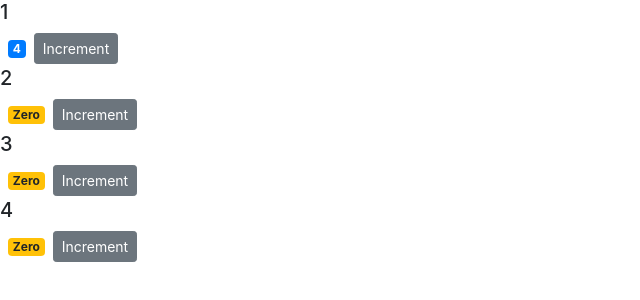
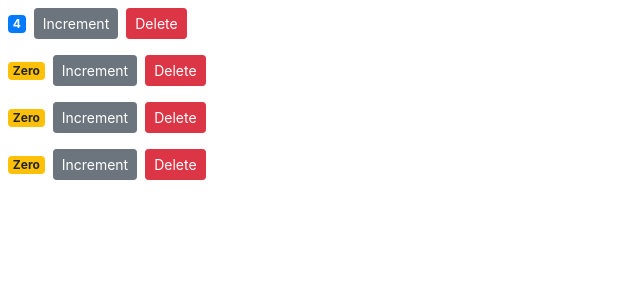
Before and after one commit to jrimchoi/react-crash-course-mosh, a React (Create React App) app: page / in a window 1280 px wide. Shown: the top 300 px of the page, without its empty margins (0-640 px from the left). Built offline with nearby package versions, Linux system fonts and the light colour scheme.

Commit message:
deleting counter

```diff
--- a/src/components/counter.jsx
+++ b/src/components/counter.jsx
@@ -17,8 +17,7 @@
 
   render() {
     return (
-      <React.Fragment>
-        <h5>{this.props.id}</h5>
+      <div>
         <span className={this.getBadgeClasses()}>{this.formatCount()}</span>
         <button
           onClick={() => this.handleIncrement({ id: 1 })}
@@ -26,8 +25,13 @@
         >
           Increment
         </button>
-        {/* <div>{this.renderTags()}</div> */}
-      </React.Fragment>
+        <button
+          onClick={() => this.props.onDelete(this.props.id)}
+          className="btn btn-danger btn-sm m-2"
+        >
+          Delete
+        </button>
+      </div>
     );
   }
 
--- a/src/components/counters.jsx
+++ b/src/components/counters.jsx
@@ -10,13 +10,22 @@
       { id: 4, value: 0 }
     ]
   };
+
+  handleDelete = counterId => {
+    const counters = this.state.counters.filter(c => c.id !== counterId);
+    this.setState({ counters });
+  };
+
   render() {
     return (
       <div>
         {this.state.counters.map(counter => (
-          <Counter key={counter.id} value={counter.value} id={counter.id}>
-            <h5>Counter #{counter.id}</h5>
-          </Counter>
+          <Counter
+            key={counter.id}
+            id={counter.id}
+            value={counter.value}
+            onDelete={this.handleDelete}
+          />
         ))}
       </div>
     );
```
